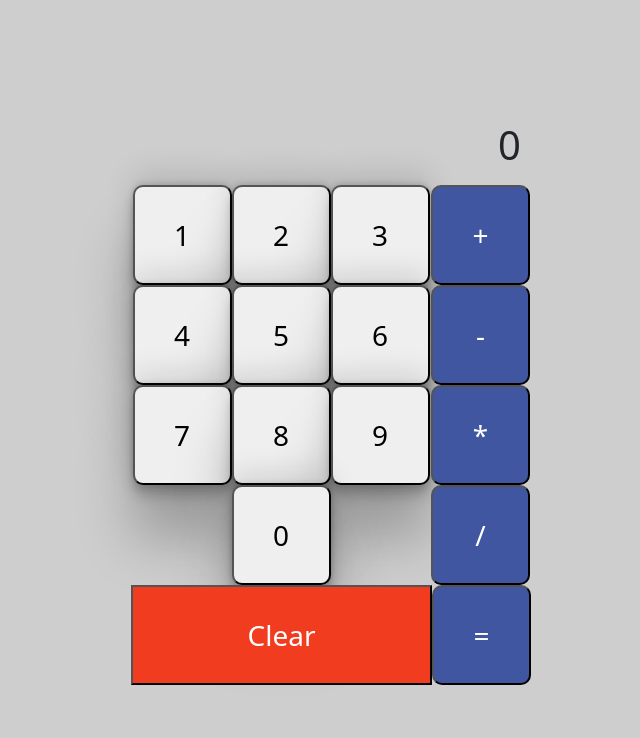
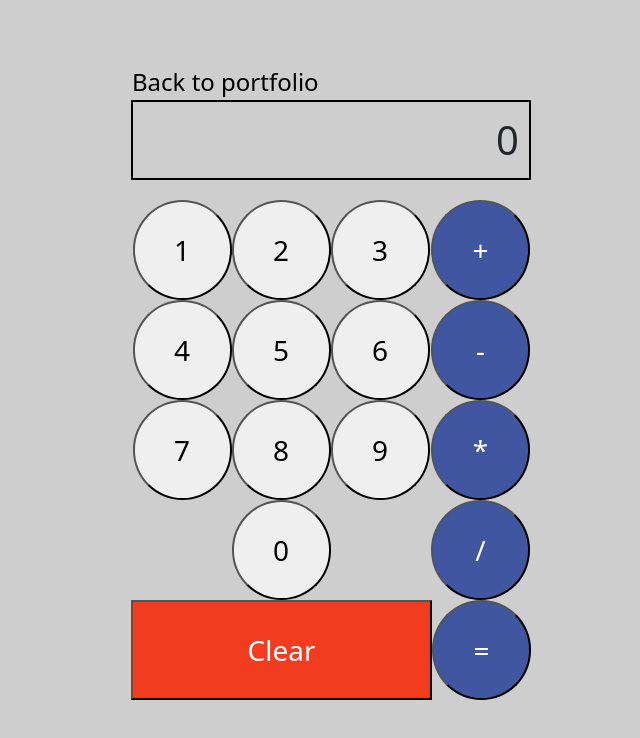
Before and after one commit to HoganBerens/hoganberens.github.io, a React (Create React App) app: page /calculator in a window 1280 px wide. Shown: the top 738 px of the page, without its empty margins (309-949 px from the left). Built offline with nearby package versions, Linux system fonts and the light colour scheme.

Commit message:
minor changes

```diff
--- a/src/components/calculator/calculator.css
+++ b/src/components/calculator/calculator.css
@@ -6,16 +6,31 @@
   align-items: center;
   background-color: rgb(206, 206, 206);
 }
+.calculator-back-button {
+  position: absolute;
+  left: 1px;
+  bottom: 600px;
+}
+a:link {
+  color: black;
+}
+a:visited {
+  color: black;
+}
+
 .calculator-boundary {
   max-width: 400px;
+  position: relative;
 }
 .calculator-display {
   font-size: 40px;
-  height: 50px;
+  height: 80px;
   margin-bottom: 20px;
   display: flex;
   justify-content: end;
   padding-right: 10px;
+  border: solid 2px black;
+  align-items: center;
 }
 .calculator-buttons-wrapper {
   max-width: 400px;
@@ -31,10 +46,7 @@
 .calculator-numbers {
   font-size: 28px;
   width: 99px;
-  border-radius: 10px;
-  box-shadow: rgba(0, 0, 0, 0.25) 0px 54px 55px,
-    rgba(0, 0, 0, 0.12) 0px -12px 30px, rgba(0, 0, 0, 0.12) 0px 4px 6px,
-    rgba(0, 0, 0, 0.17) 0px 12px 13px, rgba(0, 0, 0, 0.09) 0px -3px 5px;
+  border-radius: 100px;
 }
 .calculator-operator-wrapper {
   display: flex;
@@ -42,10 +54,10 @@
 }
 .calculator-symbols {
   font-size: 28px;
+  border-radius: 100px;
   width: 99px;
   background-color: #4056a1;
   height: 25%;
-  border-radius: 10px;
   color: white;
 }
 .calculator-special-symbols-container {
@@ -67,5 +79,5 @@
   background-color: #4056a1;
   height: 100px;
   color: white;
-  border-radius: 10px;
+  border-radius: 100px;
 }
--- a/src/components/calculator/calculator.js
+++ b/src/components/calculator/calculator.js
@@ -1,11 +1,14 @@
 import React, { useCallback, useState } from "react";
 import "./calculator.css";
+import { Link } from "react-router-dom";
 
 const Calculator = () => {
   const [updatedNumber, setUpdatedNumber] = useState("");
   const [firstNumber, setFirstNumber] = useState("");
   const [mathSymbol, setMathSymbol] = useState("");
   const [displayValue, setDisplayValue] = useState("0");
+
+  const backHandler = () => {};
 
   const handleNumber = useCallback(
     (number) => {
@@ -58,6 +61,9 @@ const Calculator = () => {
   return (
     <div className="calculator-container">
       <div className="calculator-boundary">
+        <Link className="calculator-back-button" to="/">
+          Back to portfolio
+        </Link>
         <div className="calculator-display">{displayValue}</div>
         <div className="calculator-buttons-wrapper">
           <div className="calculator-numbers-wrapper">
--- a/src/components/movieList/header.js
+++ b/src/components/movieList/header.js
@@ -27,7 +27,7 @@ const Header = () => {
     <div>
       <div className="header-wrapper">
         <Link className="home-button" to={`/`}>
-          Back
+          Back to portfolio
         </Link>
         <div className="title">Movie List</div>
         <div className="search-wrapper">
--- a/src/components/movieList/home.js
+++ b/src/components/movieList/home.js
@@ -8,10 +8,12 @@ import PopularMovies from "./popularMovies";
 const Home = () => {
   const [popularMovies, setPopularMovies] = useState([]);
   const [favorited, setFavorited] = useState([]);
+  const [hasFavorited, setHasFavorited] = useState(false);
 
   let favoriteHandler = useCallback(
     (movie, event) => {
       event.preventDefault();
+      setHasFavorited(true);
       let movieIndex = -1;
       let movieList = favorited.slice();
 
@@ -42,7 +44,9 @@ const Home = () => {
   return (
     <div className="home-wrapper">
       <Header />
+      {}
       <FavoriteMovies favorited={favorited} favoriteHandler={favoriteHandler} />
+      <div>No favorite movies yet</div>
       <PopularMovies
         popularMovies={popularMovies}
         favoriteHandler={favoriteHandler}
--- a/src/components/portfolio/aboutMe.css
+++ b/src/components/portfolio/aboutMe.css
@@ -14,17 +14,6 @@
   flex-wrap: wrap;
   margin-bottom: 40px;
 }
-@media screen and (max-width: 1000px) {
-  .aboutMe-title {
-    font-size: 35px;
-    margin-bottom: 0px;
-  }
-  .aboutMe-content {
-    font-size: 18px;
-    max-width: 350px;
-    margin-bottom: 0px;
-  }
-}
 
 @media screen and (max-width: 1300px) {
   .aboutMe-title {
@@ -34,4 +23,15 @@
     justify-content: space-between;
     flex: 1 1 auto;
   }
-} ;
+}
+@media screen and (max-width: 1000px) {
+  .aboutMe-title {
+    font-size: 40px;
+    margin-bottom: 0px;
+  }
+  .aboutMe-content {
+    font-size: 18px;
+    max-width: 350px;
+    margin-bottom: 0px;
+  }
+}
--- a/src/components/portfolio/projects.css
+++ b/src/components/portfolio/projects.css
@@ -1,7 +1,7 @@
 .projects-container {
   display: flex;
-  align-items: center;
-  padding: 15px 0px 0px 40px;
+  align-items: flex-start;
+  padding: 20px 0px 0px 20px;
   flex-direction: column;
   border-style: solid;
   border-width: 4px;
@@ -27,7 +27,7 @@
 .projects {
   font-size: 20px;
   color: #090934;
-  margin: 20px 0px;
+  margin-bottom: 40px;
   padding-bottom: 1px;
   background: linear-gradient(
       to right,
@@ -52,7 +52,7 @@
     justify-content: space-between;
   }
   .projects {
-    margin: 20px 0 0 10px;
+    margin-bottom: 30px;
   }
   .projects-container {
     font-size: 15px;
@@ -67,4 +67,7 @@
   .projects-container {
     padding-left: 15px;
   }
+  .projects {
+    margin-left: 5px;
+  }
 } ;
```
